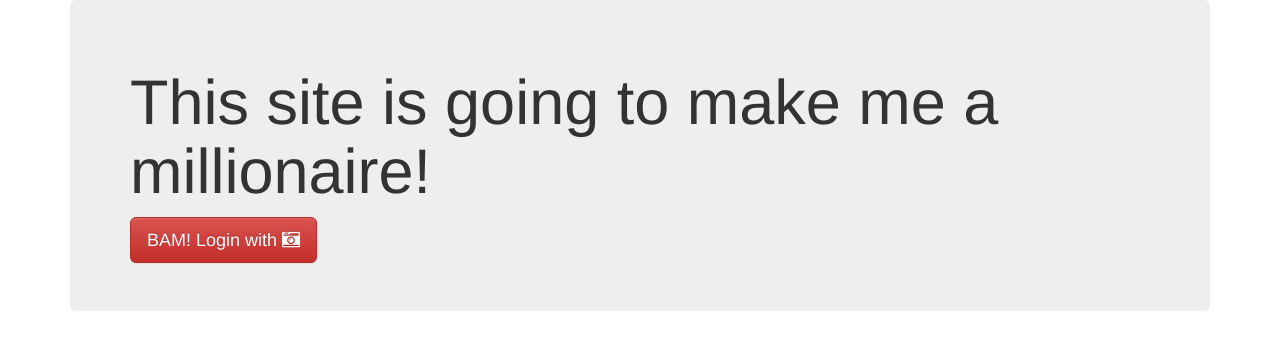
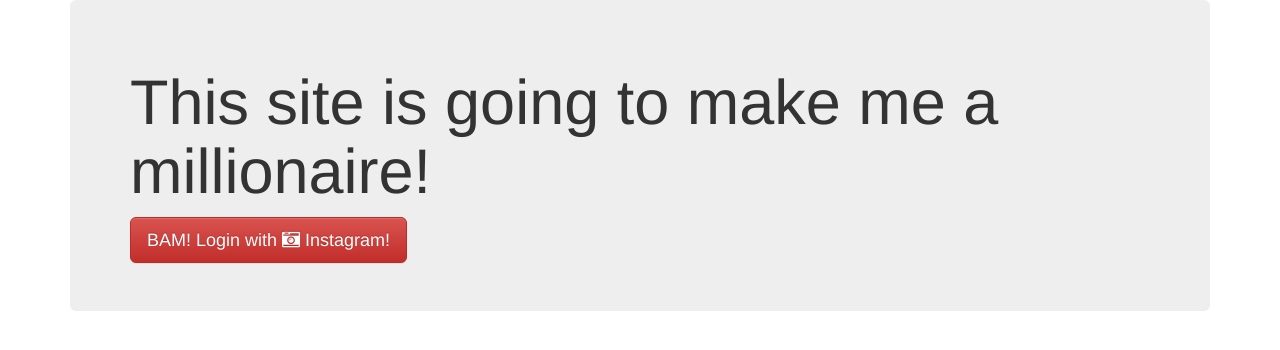
Before and after one commit to tonynotto/insta-javascript, a plain HTML site: page index.html in a window 1280 px wide. Drawn offline with nearby package versions, Linux system fonts and the light colour scheme.

Commit message:
Update index.html

```diff
--- a/index.html
+++ b/index.html
@@ -12,7 +12,7 @@
   <div class="container">
     <div class="jumbotron">
       <h1>This site is going to make me a millionaire!</h1>
-      <button class="btn btn-danger btn-lg">BAM! Login with <i class="fa fa-camera-retro"></i></button>
+      <button class="btn btn-danger btn-lg">BAM! Login with <i class="fa fa-camera-retro"></i> Instagram!</button>
     </div>
 </div>
 
```
